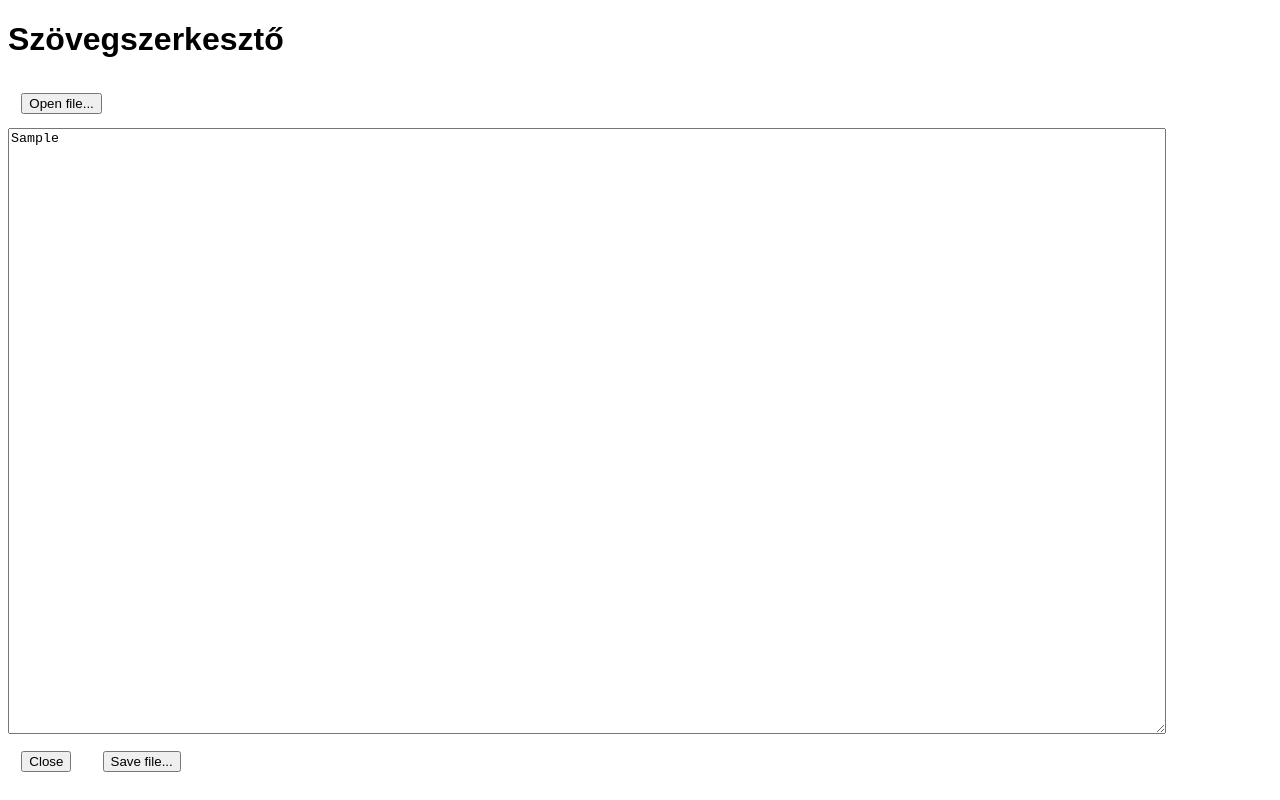
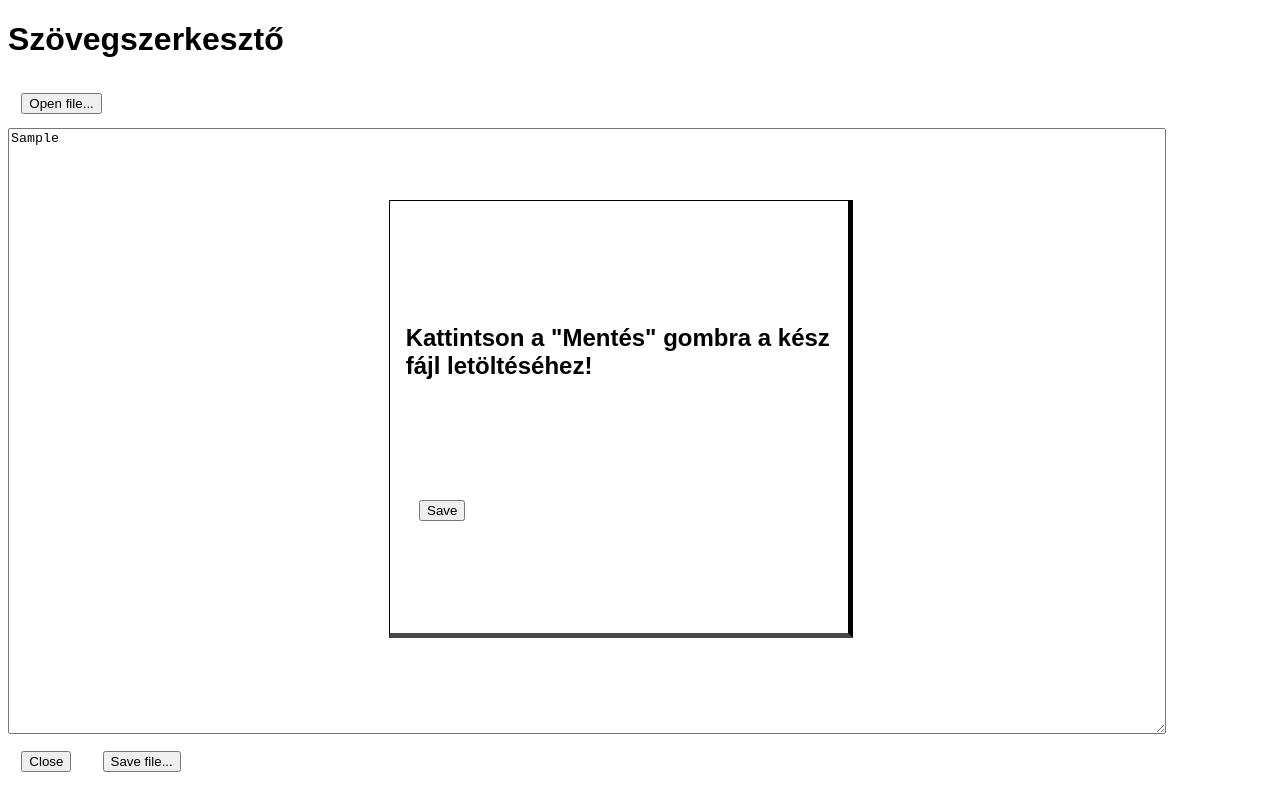
Before and after one commit to szt2otokov0/textEditor, a plain HTML site: page index.html in a window 1280 px wide. Both pictures are taken after typing "Sample" into the empty fields and a click on the button "Save file...". Drawn offline with Linux system fonts and the light colour scheme.

Commit message:
everything works

```diff
--- a/index.html
+++ b/index.html
@@ -20,13 +20,14 @@
         </div>
         <div id="editorcontent">
             <div id="editingarea">
-                <textarea id="textfield"></textarea>
+                <textarea id="textfield" placeholder="Nyiss meg egy fájl a szerkesztéshez..."></textarea>
             </div>
             <div id="toolbar">
                 <button id="closebutton">Close</button>
                 <button id="savewindowbutton">Save file...</button>
             </div>
             <div id="savewindow" class="window">
+                <h3>Kattintson a "Mentés" gombra a kész fájl letöltéséhez!</h3>
                 <button id="savebutton">Save</button>
             </div>
         </div>
--- a/js.js
+++ b/js.js
@@ -20,6 +20,12 @@ window.onload = () => {
         }
         reader.readAsText(filePath);
     })
+    $("closebutton").addEventListener("click",() => {
+        $("textfield").value = "";
+    })
+    $('savewindowbutton').addEventListener("click",() => {
+        $("savewindow").classList.add("window-open")
+    })
     $("savebutton").addEventListener("click",() => {
         let fileUrl = URL.createObjectURL(new Blob([$("textfield").textContent],{type:"text/plain"}))
         let a = document.createElement('a');
@@ -27,5 +33,6 @@ window.onload = () => {
         let fileName = $('filepicker').value.toString();
         a.download = fileName.split('\\')[2]
         a.click();
+        $("savewindow").classList.remove("window-open")
     })
 }
--- a/style.css
+++ b/style.css
@@ -32,7 +32,7 @@ h3 {
     right: calc(100vw / 3);
     z-index: 1;
     padding: 1em;
-    border-bottom: 5px solid black;
+    border-bottom: 5px solid rgb(71, 71, 71);
     border-right: 5px solid black;
     border-bottom-right-radius: 1px;
 }
```
